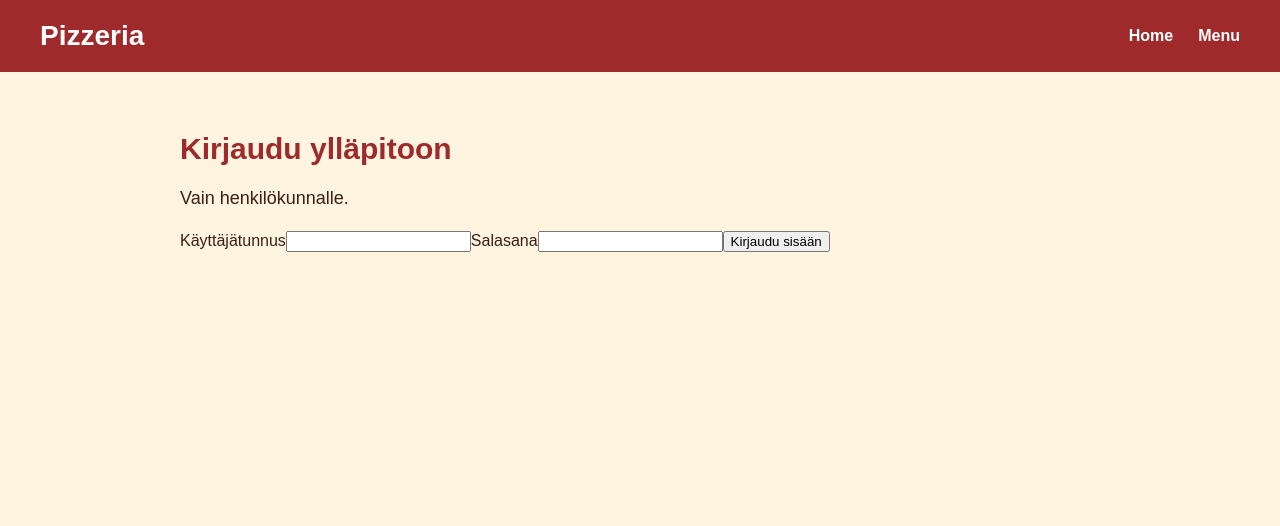
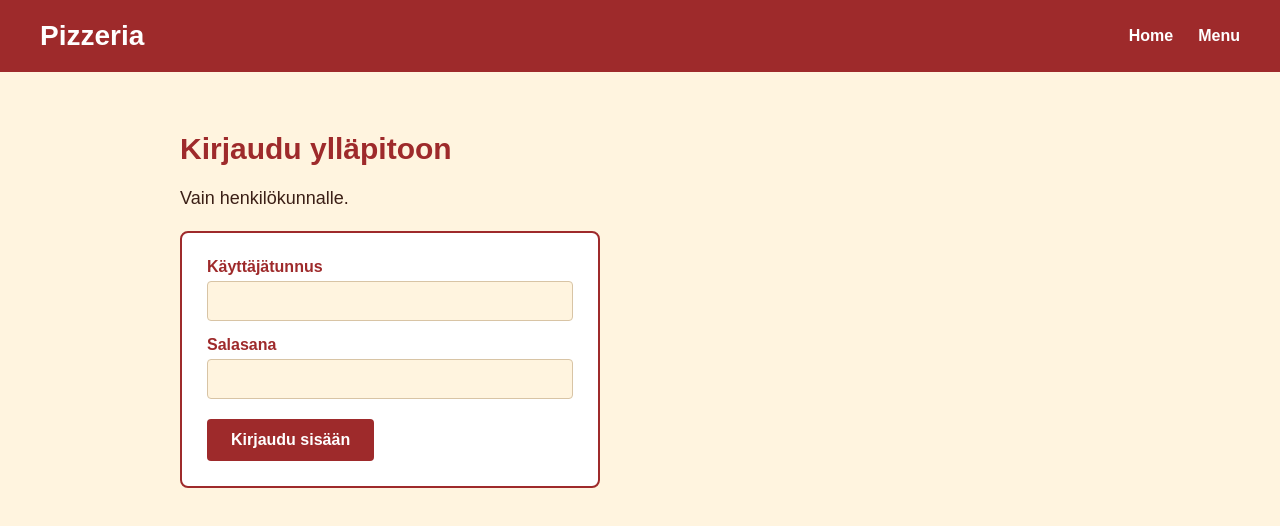
Before and after one commit to nikosilan/restaurant_project, a React app in the folder frontend/: page /admin-login in a window 1280 px wide. Shown: the top 526 px of the page. Built offline with nearby package versions, Linux system fonts and the light colour scheme; the HTML template or start-up script is replaced by a standard one.

Commit message:
updated css

```diff
--- a/frontend/src/index.css
+++ b/frontend/src/index.css
@@ -9,7 +9,7 @@ body {
   color: #3b1f16;
 }
 
-/* Navigation */
+
 
 nav {
   display: flex;
@@ -63,3 +63,91 @@ nav h1 {
   font-size: 18px;
   line-height: 1.6;
 }
+
+.admin-form {
+  max-width: 420px;
+  padding: 25px;
+  background-color: #fff;
+  border: 2px solid #9e2a2b;
+  border-radius: 8px;
+}
+
+.admin-form label {
+  display: block;
+  margin: 15px 0 5px;
+  font-weight: bold;
+  color: #9e2a2b;
+}
+
+.admin-form label:first-child {
+  margin-top: 0;
+}
+
+.admin-form input,
+.admin-form textarea,
+.admin-form select {
+  width: 100%;
+  padding: 10px;
+  font-family: inherit;
+  font-size: 16px;
+  border: 1px solid #d8c4a5;
+  border-radius: 4px;
+  background-color: #fff4df;
+  color: #3b1f16;
+}
+
+.admin-form textarea {
+  min-height: 70px;
+  resize: vertical;
+}
+
+.btn {
+  margin-top: 20px;
+  padding: 12px 24px;
+  font-family: inherit;
+  font-size: 16px;
+  font-weight: bold;
+  color: white;
+  background-color: #9e2a2b;
+  border: none;
+  border-radius: 4px;
+  cursor: pointer;
+}
+
+.btn:hover {
+  background-color: #7d2122;
+}
+
+.btn-secondary {
+  padding: 8px 16px;
+  font-family: inherit;
+  font-size: 15px;
+  color: #9e2a2b;
+  background-color: transparent;
+  border: 2px solid #9e2a2b;
+  border-radius: 4px;
+  cursor: pointer;
+}
+
+.btn-secondary:hover {
+  color: white;
+  background-color: #9e2a2b;
+}
+
+.admin-list {
+  margin-bottom: 40px;
+}
+
+.admin-row {
+  display: flex;
+  justify-content: space-between;
+  align-items: center;
+  padding: 15px 0;
+  border-bottom: 1px solid #d8c4a5;
+}
+
+.admin-meta {
+  margin-top: 4px;
+  font-size: 15px;
+  color: #7a5c4e;
+}
```
